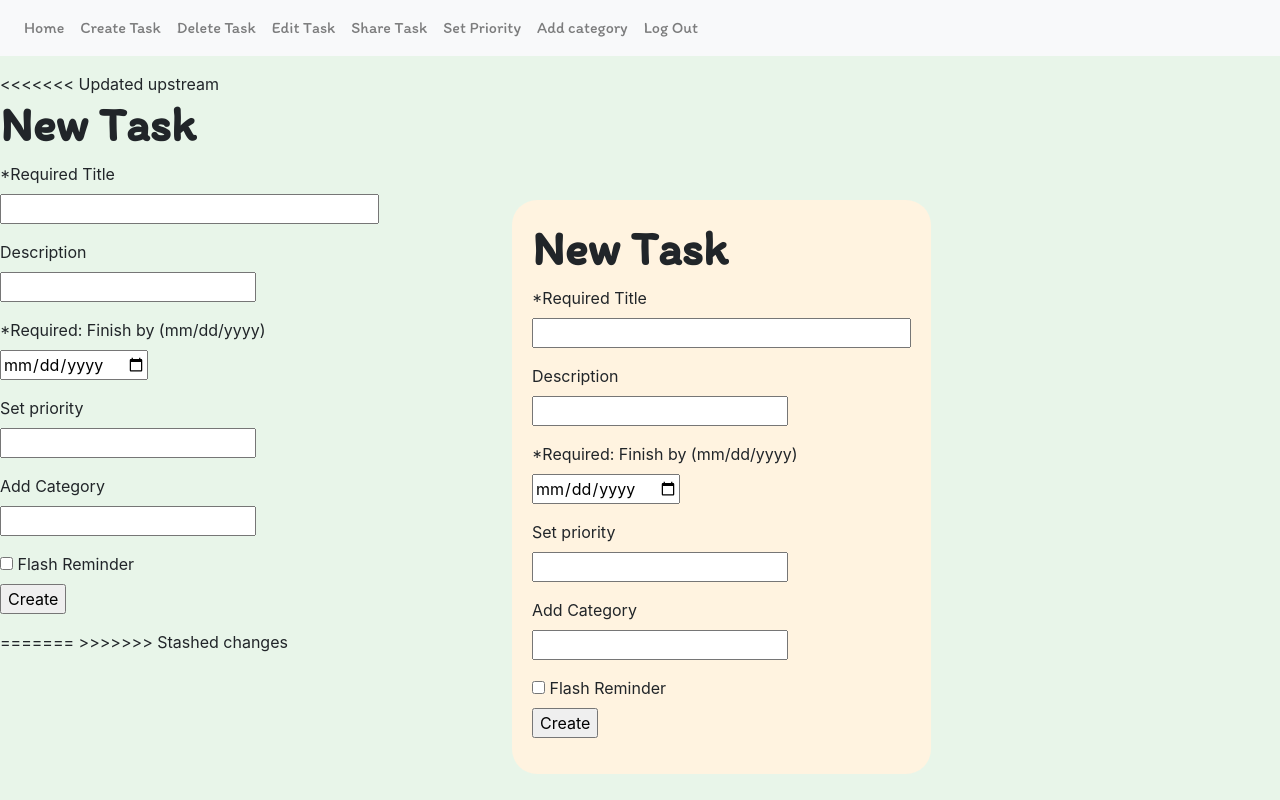
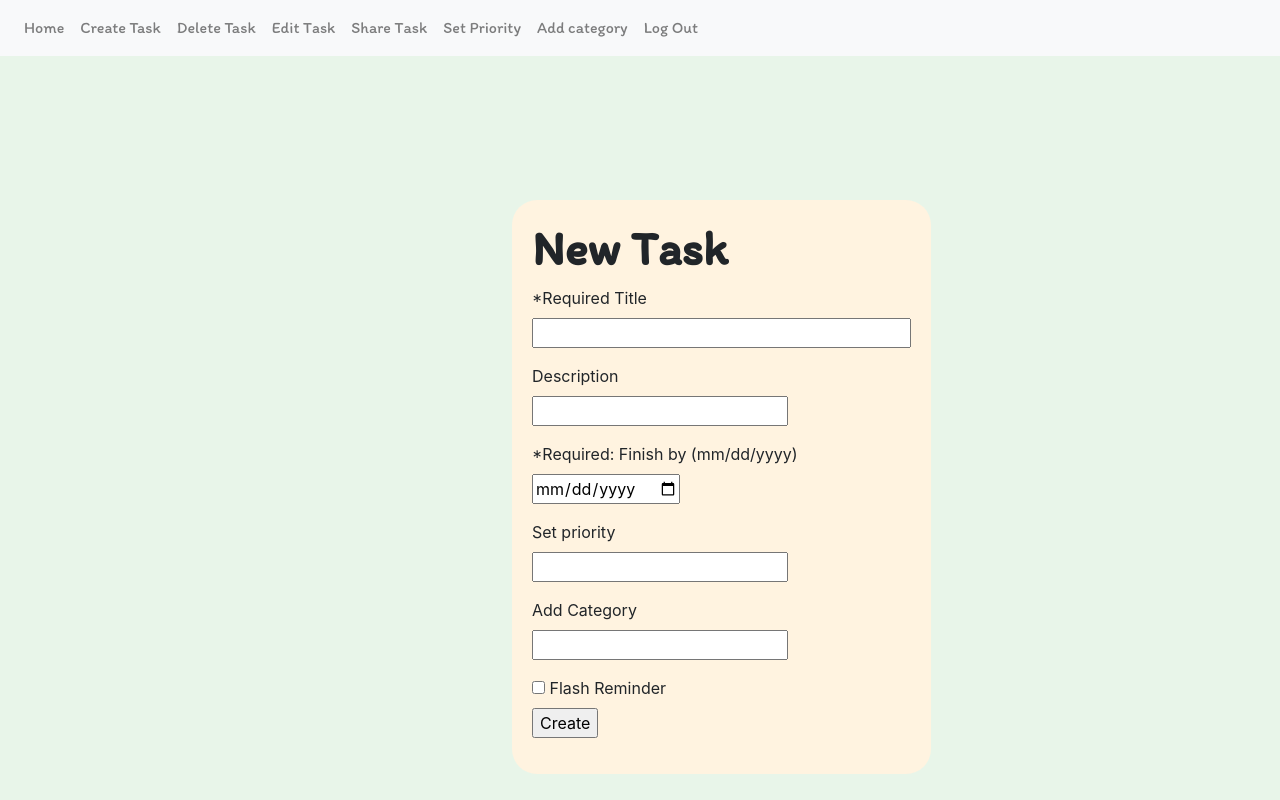
Before and after one commit to ZetaVII/Task-Manager-App, a Flask app: page /createtask in a window 1280 px wide. Run offline with Flask 2, Linux system fonts and the light colour scheme; a user stored in the database is signed in; some libraries are stand-ins or nearby versions.

Commit message:
CSS - Updated
- Fixed issue of conflicting changes for newtask and setpriority.html

```diff
--- a/app/templates/newtask.html
+++ b/app/templates/newtask.html
@@ -1,38 +1,9 @@
 {% extends "base_loggedIn.html" %}
 
 {% block content %}
-<<<<<<< Updated upstream
-<h1>New Task </h1>
-<form action = "" method="post" novalidate>
-    {{ form.hidden_tag() }}
-    <p>
-        {{ form.title.label }} <br>
-        {{ form.title(size=32) }}
-    </p>
-    <p>
-        {{ form.description.label }} <br>
-        {{ form.description() }}
-    </p>
-    <p>
-        {{ form.date.label}} <br>
-        {{ form.date(size = 10)}}
-    </p>
-    <p>
-        {{ form.priority.label}} <br>
-        {{ form.priority(size = 10)}}
-    </p>
-    <p>
-        {{ form.category.label}} <br>
-        {{ form.category(size = 20)}}
-    </p>
-    <p>
-        {{ form.reminder() }} {{form.reminder.label}} <br>
-        {{ form.create() }}
-    </p>
-=======
-<div class ="frame_2">
+<div class="frame_2">
     <h1>New Task </h1>
-    <form action = "" method="post" novalidate>
+    <form action="" method="post" novalidate>
         {{ form.hidden_tag() }}
         <p>
             {{ form.title.label }} <br>
@@ -58,8 +29,7 @@
             {{ form.reminder() }} {{form.reminder.label}} <br>
             {{ form.create() }}
         </p>
-    </div>
->>>>>>> Stashed changes
+</div>
 </form>
 
 {% endblock %}
```
Also changed, not shown: app/templates/setpriority.html (+2 -20 lines).
